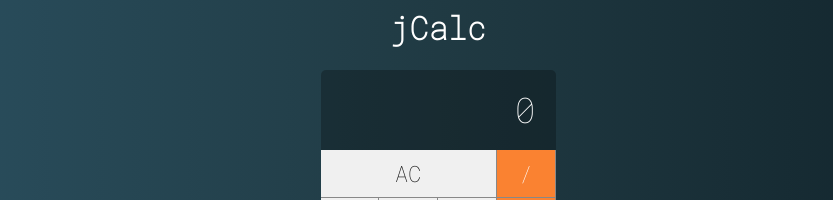
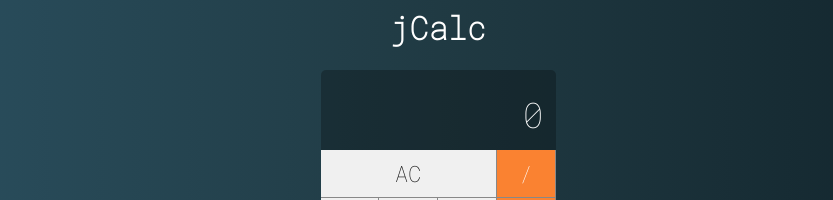
Before and after one commit to juliolmuller/jcalc-2, a Vue app: page / in a window 1280 px wide. Shown: the part 213-413 px from the top of the page, without its empty margins (202-1035 px from the left). Built offline with nearby package versions, Linux system fonts and the light colour scheme.

Commit message:
Adjusted display styles

```diff
--- a/src/components/Display.vue
+++ b/src/components/Display.vue
@@ -8,19 +8,19 @@
 export default {
 
   props: {
-    value: String,
+    value: [Number, String],
   },
 }
 </script>
 
-<style scoped>
+<style>
 .display {
   grid-column: span 4;
   display: flex;
   justify-content: flex-end;
-  align-items: center;
+  align-items: flex-end;
   background-color: #0004;
-  padding: 20px;
+  padding: 12px;
   font-size: 2.2em;
   overflow: hidden;
 }
```
